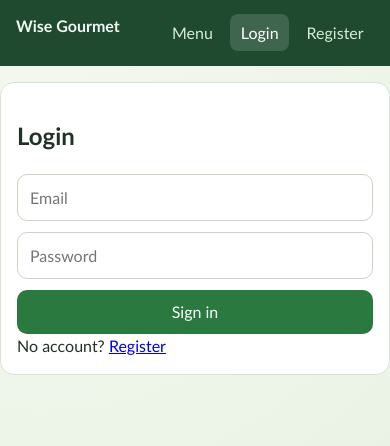
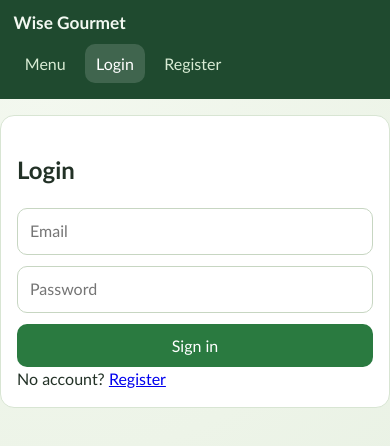
Before and after one commit to razzy-max/wisegourmet, a React (Vite) app in the folder client/: page /login in a window 390 px wide. Shown: the top 446 px of the page. Built offline with nearby package versions, Linux system fonts and the light colour scheme; no server answers.

Commit message:
Optimize menu reloads with session cache and improve mobile navbar layout

```diff
--- a/client/src/App.css
+++ b/client/src/App.css
@@ -716,7 +716,47 @@ select:hover {
 
 @media (max-width: 640px) {
   .nav-inner {
-    align-items: flex-start;
+    align-items: stretch;
+    gap: 0.65rem;
+    padding: 0.8rem 0.85rem;
+  }
+
+  .brand {
+    font-size: 1.08rem;
+    line-height: 1.2;
+    white-space: nowrap;
+  }
+
+  .nav-inner nav {
+    width: 100%;
+    display: flex;
+    flex-wrap: nowrap;
+    overflow-x: auto;
+    -webkit-overflow-scrolling: touch;
+    scrollbar-width: none;
+    padding-bottom: 0.2rem;
+    gap: 0.5rem;
+  }
+
+  .nav-inner nav::-webkit-scrollbar {
+    display: none;
+  }
+
+  .nav-link,
+  .nav-inner .btn {
+    flex: 0 0 auto;
+    white-space: nowrap;
+    padding: 0.48rem 0.7rem;
+    border-radius: 10px;
+  }
+
+  .nav-inner .btn {
+    min-height: 38px;
+    padding: 0.45rem 0.8rem;
+  }
+
+  .nav-inner .btn.btn-ghost {
+    border-color: rgba(255, 255, 255, 0.45);
   }
 
   .qty-wrap {
--- a/client/src/pages/HomeMenuPage.jsx
+++ b/client/src/pages/HomeMenuPage.jsx
@@ -4,6 +4,9 @@ import { cartApi } from '../api/cartApi';
 import { useAuth } from '../context/AuthContext';
 import { useCart } from '../context/CartContext';
 import LoadingSpinner from '../components/LoadingSpinner';
+
+const MENU_CACHE_TTL_MS = 90 * 1000;
+const MENU_CACHE_KEY_PREFIX = 'wg:menu:';
 
 const normalizeStatus = (item) => item.availabilityStatus || (item.isAvailable ? 'in_stock' : 'unavailable');
 
@@ -17,6 +20,51 @@ const statusOrder = {
   in_stock: 0,
   sold_out: 1,
   unavailable: 2,
+};
+
+const getMenuCacheKey = (selectedCategory, search) =>
+  `${MENU_CACHE_KEY_PREFIX}${selectedCategory || 'all'}:${String(search || '').trim().toLowerCase()}`;
+
+const readMenuCache = (cacheKey) => {
+  if (typeof window === 'undefined') {
+    return null;
+  }
+
+  try {
+    const raw = window.sessionStorage.getItem(cacheKey);
+    if (!raw) {
+      return null;
+    }
+
+    const parsed = JSON.parse(raw);
+    if (!parsed || typeof parsed !== 'object') {
+      return null;
+    }
+
+    if (Date.now() - Number(parsed.ts || 0) > MENU_CACHE_TTL_MS) {
+      window.sessionStorage.removeItem(cacheKey);
+      return null;
+    }
+
+    return parsed.data || null;
+  } catch {
+    return null;
+  }
+};
+
+const writeMenuCache = (cacheKey, payload) => {
+  if (typeof window === 'undefined') {
+    return;
+  }
+
+  try {
+    window.sessionStorage.setItem(
+      cacheKey,
+      JSON.stringify({ ts: Date.now(), data: payload })
+    );
+  } catch {
+    // Ignore storage failures; network fetch still works.
+  }
 };
 
 export default function HomeMenuPage() {
@@ -46,6 +94,16 @@ export default function HomeMenuPage() {
   }, [refreshCartCount]);
 
   const fetchData = useCallback(async () => {
+    const cacheKey = getMenuCacheKey(selectedCategory, search);
+    const cached = readMenuCache(cacheKey);
+
+    if (cached?.items && cached?.categories) {
+      setItems(cached.items);
+      setCategories(cached.categories);
+      setLoading(false);
+      return;
+    }
+
     setLoading(true);
     try {
       const [menuRes, categoryRes] = await Promise.all([
@@ -66,6 +124,10 @@ export default function HomeMenuPage() {
 
       setItems(orderedItems);
       setCategories(categoryRes.categories || []);
+      writeMenuCache(cacheKey, {
+        items: orderedItems,
+        categories: categoryRes.categories || [],
+      });
     } catch (error) {
       setMessage(error.message);
     } finally {
```
